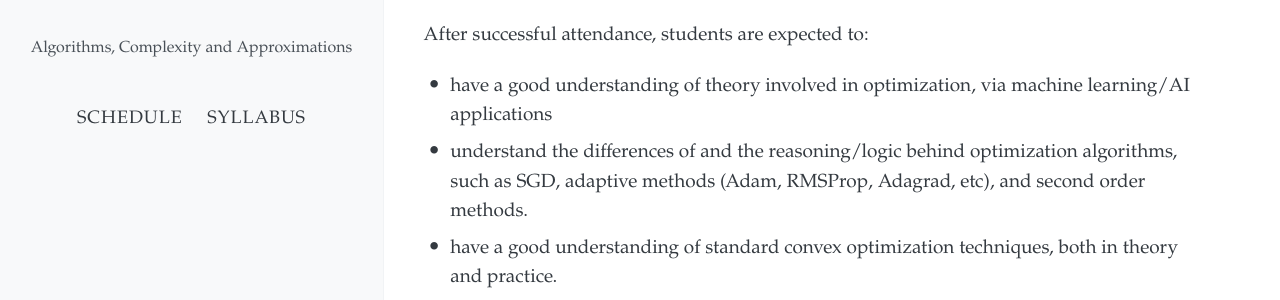
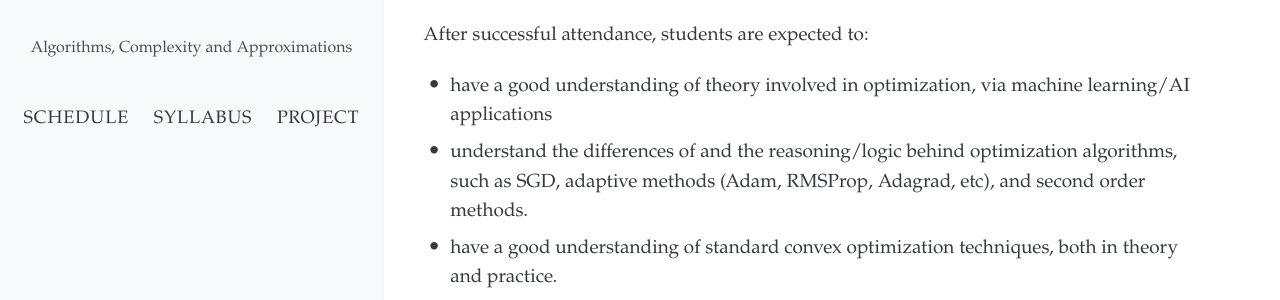
Before and after one commit to akyrillidis/comp414-514, a Jekyll site: the page built from index.md, in a window 1280 px wide. Shown: the part 487-787 px from the top of the page. Built offline with Jekyll 4.4.1, drawn with Linux system fonts in a browser that asks for light colours; nearby versions of some CDN libraries; our own code applies the rules of GitHub Pages for plain Markdown files.

Commit message:
Update _config.yml

```diff
--- a/_config.yml
+++ b/_config.yml
@@ -9,6 +9,8 @@ navigation:
     url: /schedule
   - name: SYLLABUS
     url: /schedule/images/Syllabus.pdf
+  - name: PROJECT
+    url: /project
 
 paginate: 8
 
```
